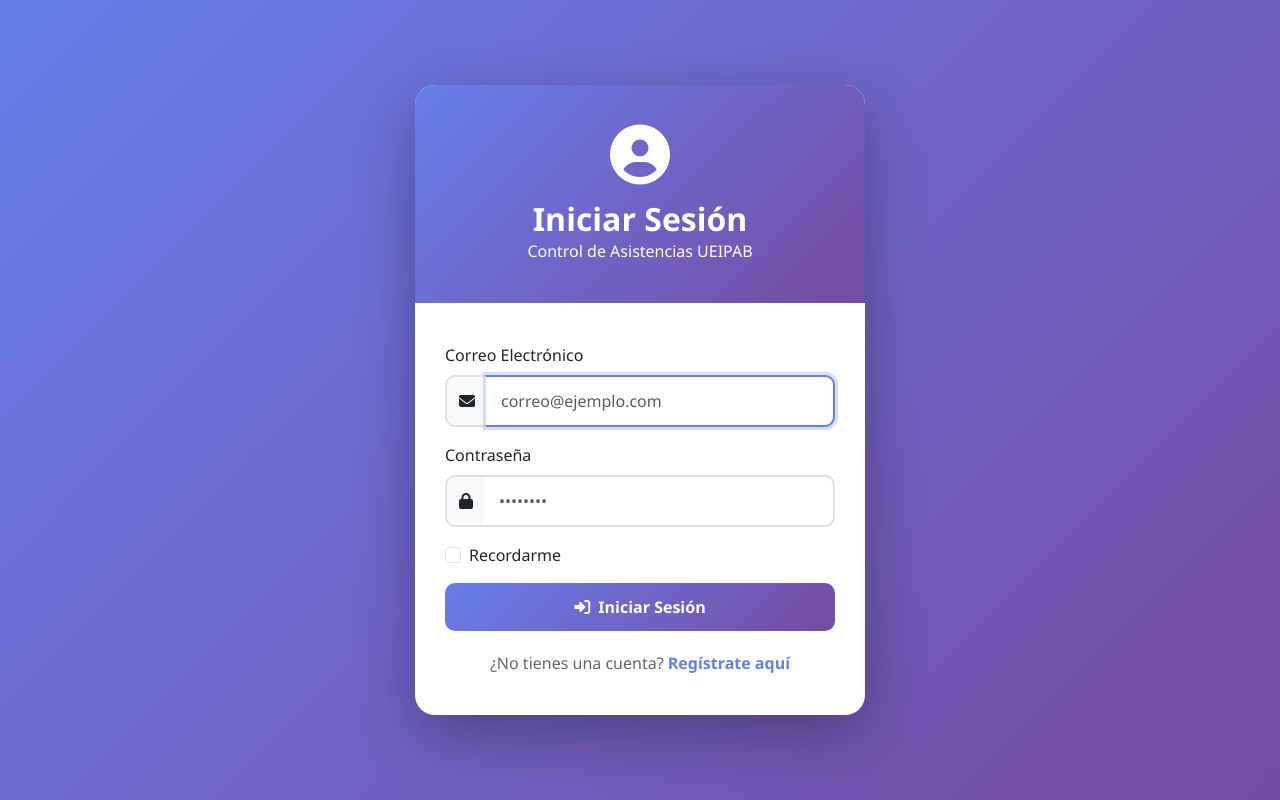
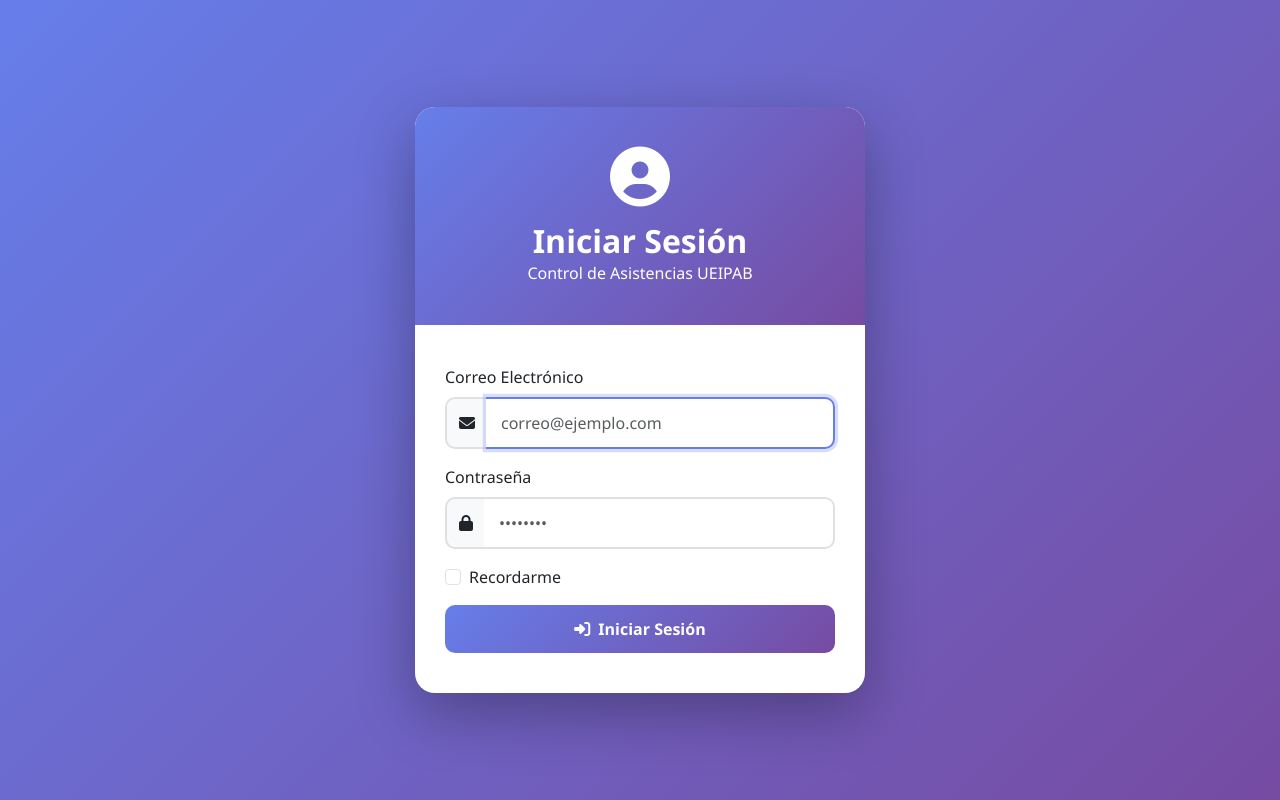
Before and after one commit to Ueipabdev1/control_asistencias, a Flask app: page /auth/login in a window 1280 px wide. Run offline with Flask 3, Linux system fonts and the light colour scheme; parts of the project's set-up code (start-up, migrations or seed data) failed here and were passed over.

Commit message:
Eliminar botón de registro del login

```diff
--- a/templates/login.html
+++ b/templates/login.html
@@ -88,22 +88,6 @@
             color: white;
         }
 
-        .register-link {
-            text-align: center;
-            margin-top: 20px;
-            color: #666;
-        }
-
-        .register-link a {
-            color: #667eea;
-            text-decoration: none;
-            font-weight: 600;
-        }
-
-        .register-link a:hover {
-            text-decoration: underline;
-        }
-
         .alert {
             border-radius: 10px;
             border: none;
@@ -165,10 +149,6 @@
                     <i class="fas fa-sign-in-alt me-2"></i>Iniciar Sesión
                 </button>
             </form>
-
-            <div class="register-link">
-                ¿No tienes una cuenta? <a href="{{ url_for('auth.registro') }}">Regístrate aquí</a>
-            </div>
         </div>
     </div>
 
```
